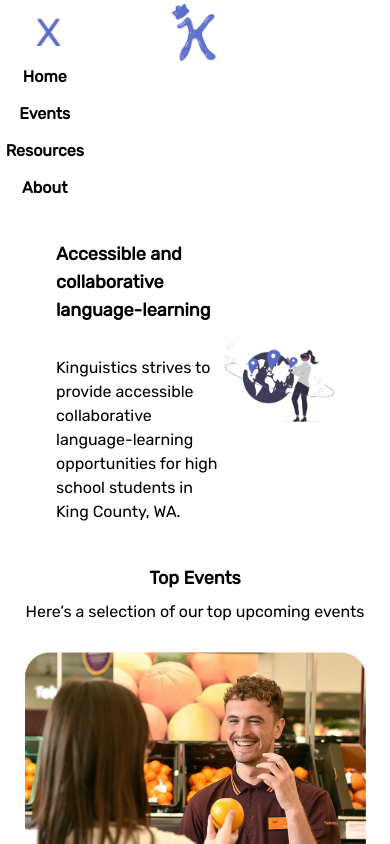
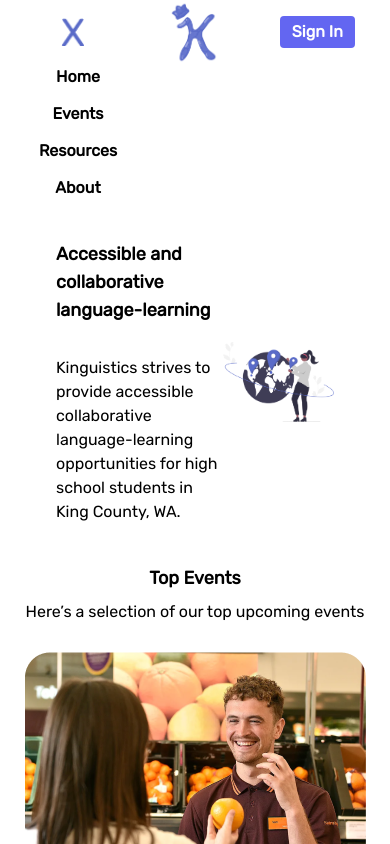
Before and after one commit to UW-INFO442-AU23/jelly-cats, a React (Create React App) app: page / in a window 390 px wide. Both pictures are taken after a click on the picture 45 px from the left and 32 px from the top of the page. Shown: the top 844 px of the page. Built offline with nearby package versions, Linux system fonts and the light colour scheme.

Commit message:
signin? + spacing

```diff
--- a/src/components/About/About.js
+++ b/src/components/About/About.js
@@ -1,4 +1,4 @@
-import React, { useEffect, useState } from "react";
+import React from "react";
 import { Navbar } from "../Navbar/Navbar.js";
 import justin from '../../imgs/About/Justin.png';
 import matthew from '../../imgs/About/Matthew.png';
@@ -11,12 +11,14 @@ export default function About(props) {
         <div>
             <Navbar />
             <div className="flex flex-col justify-center">
+                {/* Team Introduction & Goals */}
                 <p className="font-bold text-lg md:text-4xl mx-14 mt-10 md:mx-32 md:mt-20"> Meet the team behind Kinguistics</p>
                 <p className="md:text-xl mx-14 mt-3 md:mx-32 md:mt-6">
                     To address the educational disparities faced by underprivileged students in King County schools’
                     foreign language programs, our team aims to support high school students by offering free resources
                     and opportunities for students to further their learning and collaborate with peers outside of school.
                 </p>
+                {/* Team Portraits + Role */}
                 <div className="flex flex-col md:flex-row flex-wrap justify-around mt-5 md:my-6 mx-20">
                     <div className="flex flex-col justify-center items-center">
                         <img className="md:w-60" src={sarah} alt="Portrait"/>
--- a/src/components/Home/Home.js
+++ b/src/components/Home/Home.js
@@ -12,12 +12,14 @@ export default function Home(props) {
     <div>
         <Navbar />
         <div className="flex flex-col justify-center">
+            {/* Introduction */}
             <div className="flex md:flex-row justify-center my-10 mx-14 md:mx-20 lg:mx-36 items-center">
             <div className="flex flex-col basis-3/4 md:basis-1/2">
                 <p className="text-lg md:text-2xl lg:text-4xl font-bold">Accessible and collaborative language-learning</p>
                 <p className="mt-8 md:text-lg lg:text-2xl">Kinguistics strives to provide accessible collaborative language-learning opportunities for high school students in King County, WA.</p>
             </div>
             <img className="h-fill w-2/5" src={home} alt="Home" />
+            {/* Top Events List */}
             </div>
                 <div className="flex flex-col items-center md:my-3 lg:my-10">
                 <p className="text-lg md:text-2xl lg:text-4xl font-bold">Top Events</p>
@@ -40,9 +42,11 @@ export default function Home(props) {
                     <p className="lg:text-xl">Fluent in French: Boss in Bakeries! </p>
                 </div>
             </div>
+            {/* View Events Button */}
             <div className="flex flex-row justify-center my-8 lg:my-12">
                 <Link to="/events" className="bg-indigo-500 md:text-xl text-white font-bold rounded py-1 px-5 md:py-3 md:px-8">View all Events</Link>
             </div>
+            {/* How to use Section */}
             <div className="flex flex-col mx-14 md:mx-28 lg:mx-60 lg:my-10">
                 <p className="text-2xl lg:text-4xl font-bold">How to use Kinguistics</p>
                 <p className="lg:text-2xl pt-5">
--- a/src/components/Navbar/Navbar.js
+++ b/src/components/Navbar/Navbar.js
@@ -1,5 +1,5 @@
 import React, { useEffect, useState } from 'react';
-import { useLocation } from 'react-router-dom';
+import { useLocation, Link } from 'react-router-dom';
 import logo from '../../imgs/Navbar/Logo.png';
 import nav from '../../imgs/Navbar/Nav.png';
 import x from '../../imgs/Navbar/X.png';
@@ -15,32 +15,33 @@ export function Navbar(props) {
                 <div>
                     {/* Mobile Header */}
                     <ul className="sm:hidden static flex flex-row justify-around items-center h-16">
-                        <li className="basis-1/4">
-                            <img className={`h-7 cursor-pointer ${!toggle ? '' : 'ml-3'}`} src={`${!toggle ? nav : x}`} alt="Navigation" onClick={() => setToggle(!toggle)} />
+                        <li className="basis-1/4 flex-center">
+                            <img className="h-7 cursor-pointer" src={`${!toggle ? nav : x}`} alt="Navigation" onClick={() => setToggle(!toggle)} />
                         </li>
                         <li className="flex-center">
                             <img className="h-16" src={logo} alt="Logo" />
                         </li>
-                        <li className="basis-1/4">
+                        <li className="basis-1/4 flex-center">
+                            <Link to="/events" className="bg-indigo-500 md:text-xl text-white font-bold rounded px-3 py-1">Sign In</Link>
                         </li>
                     </ul>
 
-                    <div className={`sm:hidden ${!toggle ? 'hidden' : 'flex flex-row justify-start'}`}>
-                        <ul className="list-none flex flex-col justify-start items-center basis-1/4">
-                            <li className="rounded hover:bg-indigo-300 mb-3 mr-2">
+                    <div className={`sm:hidden ${!toggle ? 'hidden' : 'flex flex-row justify-around'}`}>
+                        <ul className="flex flex-col justify-around items-center basis-1/2">
+                            <li className="rounded hover:bg-indigo-300 mb-3">
                                 <a className="font-bold" href="/">Home</a>
                             </li>
-                            <li className="rounded hover:bg-indigo-300 mb-3 mr-2">
+                            <li className="rounded hover:bg-indigo-300 mb-3">
                                 <a className="font-bold" href="/Events">Events</a>
                             </li>
-                            <li className="rounded hover:bg-indigo-300 mb-3 mr-2">
+                            <li className="rounded hover:bg-indigo-300 mb-3">
                                 <a className="font-bold" href="/Resources">Resources</a>
                             </li>
-                            <li className="rounded hover:bg-indigo-300 mr-2">
+                            <li className="rounded hover:bg-indigo-300">
                                 <a className="font-bold" href="/About">About</a>
                             </li>
                         </ul>
-                        <ul></ul>
+                        <ul className="basis-1/2"></ul>
                         <ul className="basis-1/4"></ul>
                     </div>
                     {/* Desktop Header */}
@@ -60,7 +61,8 @@ export function Navbar(props) {
                         <li>
                             <a className={`font-bold ${location.pathname === '/About' ? 'border-b-4 border-indigo-500' : ''}`} href="/About">About</a>
                         </li>
-                        <li className="basis-1/4">
+                        <li className="basis-1/4 flex-center">
+                            <Link to="/events" className="bg-indigo-500 md:text-xl text-white font-bold rounded px-6 py-1">Sign In</Link>
                         </li>
                     </ul>
                 </div>
```
Lines whose indentation alone changed are shown as unchanged.
